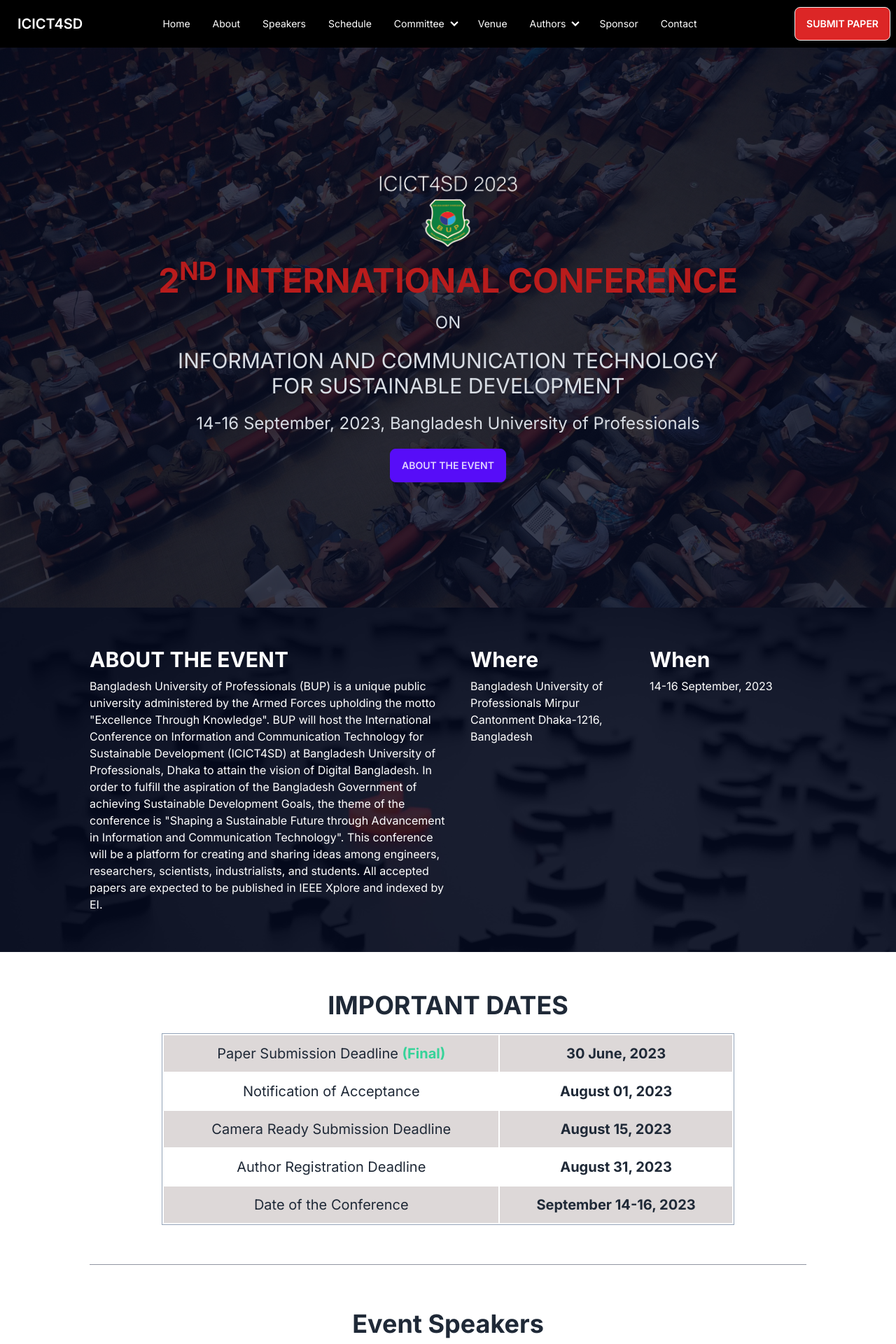
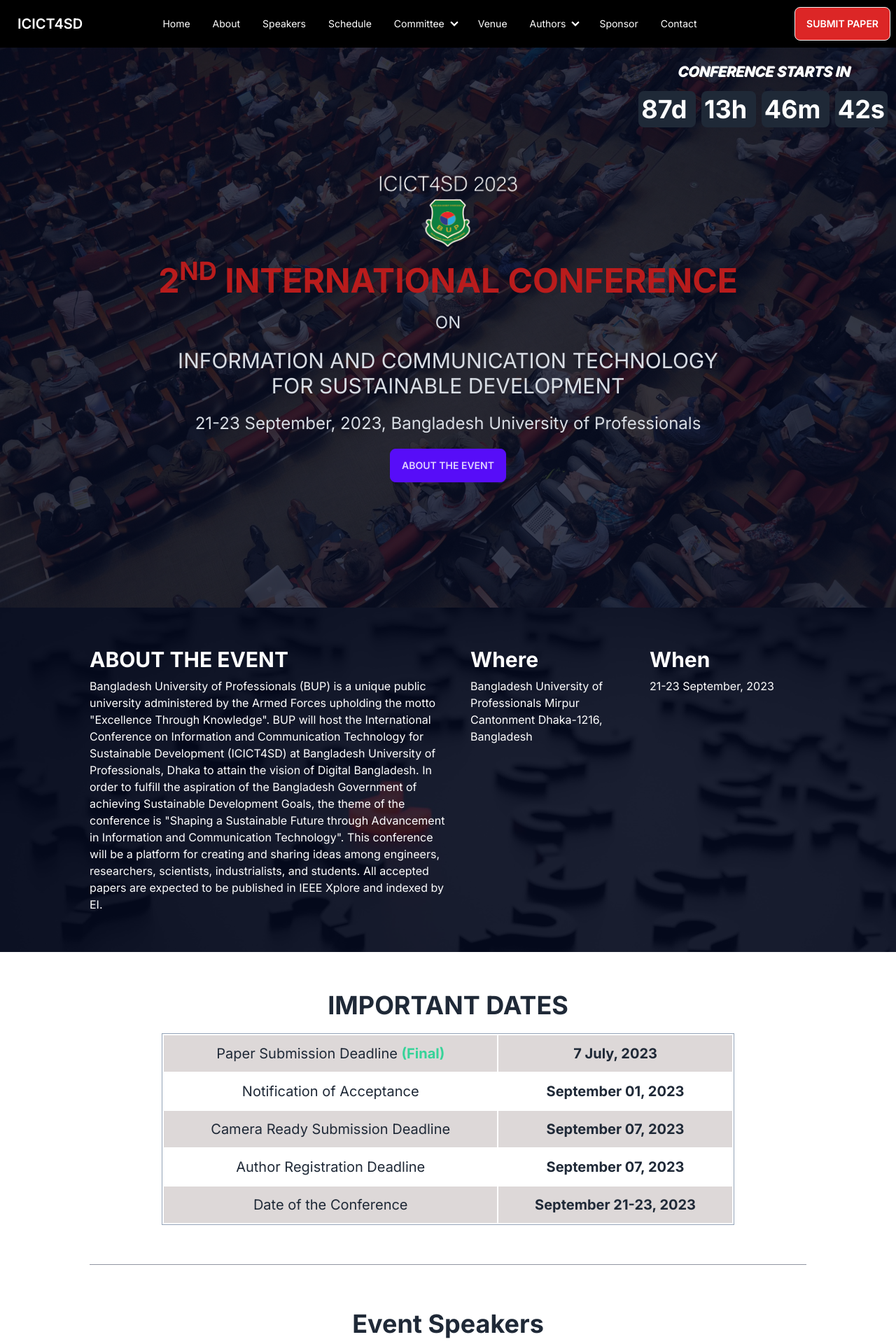
Before and after one commit to Moheb619/icict4sd, a Next.js app: page / in a window 1280 px wide. Shown: the top 1920 px of the page at 70% size. Built offline with nearby package versions, Linux system fonts and the light colour scheme.

Commit message:
countdown timer added and date updated

```diff
--- a/next.config.js
+++ b/next.config.js
@@ -1,6 +1,10 @@
 /** @type {import('next').NextConfig} */
 const path = require("path");
 const nextConfig = {
+  output: "export",
+  images: {
+    unoptimized: true,
+  },
   sassOptions: {
     includePaths: [path.join(__dirname, "styles")],
   },
--- /dev/null
+++ b/src/app/components/PageComponents/Countdown/Countdown.tsx
@@ -0,0 +1,66 @@
+"use client";
+import { useEffect, useState } from "react";
+
+interface CountdownProps {
+  className?: string;
+  caption: string;
+}
+
+const Countdown: React.FC<CountdownProps> = ({ className, caption }) => {
+  const [day, setDay] = useState<number>(0);
+  const [hour, setHour] = useState<number>(0);
+  const [minute, setMinute] = useState<number>(0);
+  const [second, setSecond] = useState<number>(0);
+  useEffect(() => {
+    // Set the target date and time for the countdown
+    const targetDate: Date = new Date("2023-09-21T00:00:00Z");
+
+    const updateCountdown = () => {
+      // Get the current date and time
+      const currentDate: Date = new Date();
+
+      // Calculate the time difference in seconds between the current and target date
+      const timeDiffInSeconds = Math.floor((targetDate.getTime() - currentDate.getTime()) / 1000);
+
+      if (timeDiffInSeconds > 0) {
+        // Calculate the remaining days, hours, minutes, and seconds
+        const remainingDays: number = Math.floor(timeDiffInSeconds / (24 * 3600));
+        const remainingHours: number = Math.floor((timeDiffInSeconds % (24 * 3600)) / 3600);
+        const remainingMinutes: number = Math.floor((timeDiffInSeconds % 3600) / 60);
+        const remainingSeconds: number = timeDiffInSeconds % 60;
+
+        // Update the state with the remaining time
+        setDay(remainingDays);
+        setHour(remainingHours);
+        setMinute(remainingMinutes);
+        setSecond(remainingSeconds);
+      }
+    };
+
+    // Update the countdown initially
+    updateCountdown();
+
+    // Update the countdown every second
+    const countdownInterval = setInterval(updateCountdown, 1000);
+
+    // Clean up the interval when the component unmounts
+    return () => {
+      clearInterval(countdownInterval);
+    };
+  }, []);
+  return (
+    <div className={`${className ? className : ""} flex flex-col place-items-center`}>
+      <div className="text-white font-bold my-5 text-xs md:text-xl italic uppercase" style={{ textShadow: "1px 1px white" }}>
+        {caption}
+      </div>
+      <div className="text-xl md:text-4xl font-bold text-white">
+        <span className="bg-gray-800 mx-1 p-1 rounded-lg">{day}d </span>
+        <span className="bg-gray-800 mx-1 p-1 rounded-lg">{hour}h </span>
+        <span className="bg-gray-800 mx-1 p-1 rounded-lg">{minute}m </span>
+        <span className="bg-gray-800 mx-1 p-1 rounded-lg">{second}s</span>
+      </div>
+    </div>
+  );
+};
+
+export default Countdown;
--- a/src/app/components/PageComponents/EventDescription/EventDescription.tsx
+++ b/src/app/components/PageComponents/EventDescription/EventDescription.tsx
@@ -19,7 +19,7 @@ const EventDescription = () => {
         </div>
         <div className="w-full md:w-1/4 mt-8 md:mt-0 md:pl-8">
           <h3 className="text-2xl md:text-3xl font-bold">When</h3>
-          <p className="mt-2">14-16 September, 2023</p>
+          <p className="mt-2">21-23 September, 2023</p>
         </div>
       </div>
     </section>
--- a/src/app/components/PageComponents/Hero/Hero.tsx
+++ b/src/app/components/PageComponents/Hero/Hero.tsx
@@ -1,6 +1,7 @@
 import Image from "next/image";
 import styles from "./Hero.module.scss";
 import Link from "next/link";
+import Countdown from "../Countdown/Countdown";
 
 const Hero = () => {
   return (
@@ -14,10 +15,11 @@ const Hero = () => {
           </p>
           <p className="mb-5 text-lg md:text-2xl">ON</p>
           <p className="mb-5 text-xl md:text-3xl">INFORMATION AND COMMUNICATION TECHNOLOGY FOR SUSTAINABLE DEVELOPMENT</p>
-          <p className="mb-5 text-lg md:text-2xl">14-16 September, 2023, Bangladesh University of Professionals</p>
+          <p className="mb-5 text-lg md:text-2xl">21-23 September, 2023, Bangladesh University of Professionals</p>
           <button className="btn btn-primary">
             <Link href={"/#description"}>About The Event</Link>
           </button>
+          <Countdown className="md:absolute md:top-0 md:right-2" caption="Conference Starts In" />
         </div>
       </div>
     </section>
--- a/src/app/components/common/Footer/Footer.tsx
+++ b/src/app/components/common/Footer/Footer.tsx
@@ -33,7 +33,7 @@ const Footer = () => {
           <p>
             Department of ICT, BUP
             <br />
-            Designed by{" "}
+            Developed by{" "}
             <Link href="https://www.facebook.com/Moheb619" className="text-red-500 hover:underline hover:text-red-900">
               Moheb
             </Link>
--- a/src/app/components/common/ImportantDates/ImportantDates.tsx
+++ b/src/app/components/common/ImportantDates/ImportantDates.tsx
@@ -15,31 +15,31 @@ const ImportantDates = () => {
                   Paper Submission Deadline <strong className="text-success">(Final)</strong>
                 </td>
                 <td className="px-2 md:px-4 py-2 md:py-3">
-                  <strong>30 June, 2023</strong>
+                  <strong>7 July, 2023</strong>
                 </td>
               </tr>
               <tr className={`${styles.important_dates_table_tr}`}>
                 <td className="px-2 md:px-4 py-2 md:py-3">Notification of Acceptance</td>
                 <td className="px-2 md:px-4 py-2 md:py-3">
-                  <strong>August 01, 2023</strong>
+                  <strong>September 01, 2023</strong>
                 </td>
               </tr>
               <tr className={`${styles.important_dates_table_tr}`}>
                 <td className="px-2 md:px-4 py-2 md:py-3">Camera Ready Submission Deadline</td>
                 <td className="px-2 md:px-4 py-2 md:py-3">
-                  <strong>August 15, 2023</strong>
+                  <strong>September 07, 2023</strong>
                 </td>
               </tr>
               <tr className={`${styles.important_dates_table_tr}`}>
                 <td className="px-2 md:px-4 py-2 md:py-3">Author Registration Deadline</td>
                 <td className="px-2 md:px-4 py-2 md:py-3">
-                  <strong>August 31, 2023</strong>
+                  <strong>September 07, 2023</strong>
                 </td>
               </tr>
               <tr className={`${styles.important_dates_table_tr}`}>
                 <td className="px-2 md:px-4 py-2 md:py-3">Date of the Conference</td>
                 <td className="px-2 md:px-4 py-2 md:py-3">
-                  <strong>September 14-16, 2023</strong>
+                  <strong>September 21-23, 2023</strong>
                 </td>
               </tr>
             </tbody>
--- a/src/app/page.tsx
+++ b/src/app/page.tsx
@@ -8,7 +8,7 @@ import EventVenue from "./components/PageComponents/EventVenue/EventVenue";
 import Hotels from "./components/PageComponents/Hotels.tsx/Hotels";
 import organizerImage from "public/img/buplogo.png";
 import technicalSponsorImage from "public/img/ieee.png";
-import ContactForm from "./components/common/ContactForm/ContactForm";
+import ContactForm from "./components/PageComponents/ContactForm/ContactForm";
 export default function Home() {
   return (
     <>
```
Also changed, not shown: src/app/components/PageComponents/ContactForm/ContactForm.tsx (renamed from src/app/components/common/ContactForm/ContactForm.tsx).
